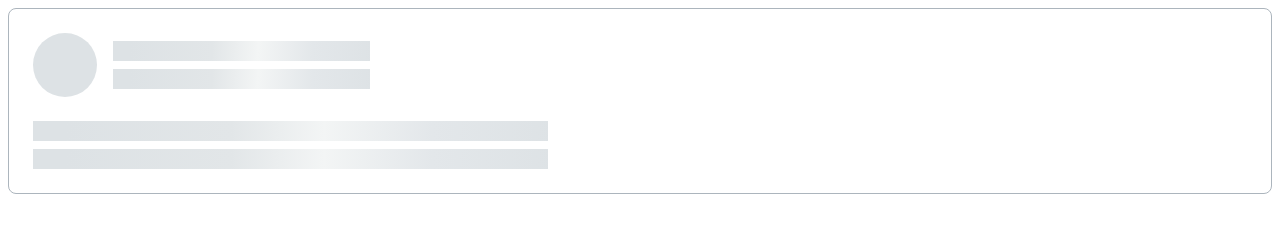
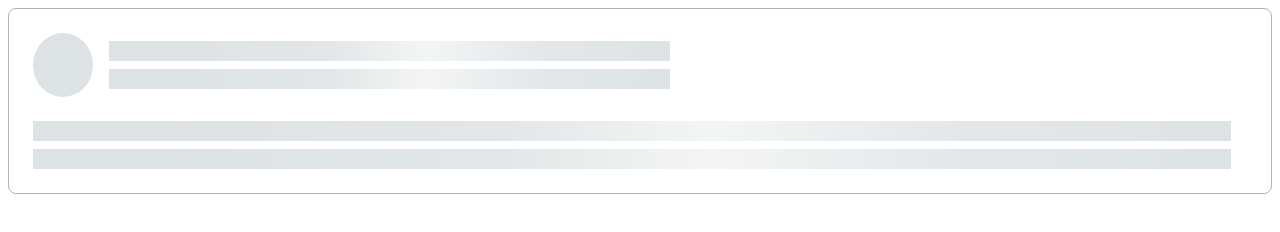
Before and after one commit to js-tasks-ru/htmlcss-20220616_maxim-b, a website: page 04-lection2/02-skeleton/index.html in a window 1280 px wide. Drawn offline with Linux system fonts and the light colour scheme.

Commit message:
Правки по замечаниям

```diff
--- a/04-lection2/02-skeleton/skeleton.css
+++ b/04-lection2/02-skeleton/skeleton.css
@@ -24,6 +24,7 @@
     display: flex;
     gap: 8px;
     flex-direction: column;
+    width: 100%;
 }
 
 .skeleton__avatar {
@@ -34,11 +35,11 @@
 }
 
 .skeleton__line {
-    width: 515px;
+    width: 100%;
     height: 20px;
     background: linear-gradient(92.51deg, var(--grey-2) 6.44%, var(--grey-5) 38.47%, var(--grey-6) 56.48%, var(--grey-7) 77.5%, var(--grey-2) 102.52%);
 }
 
 .skeleton__line_short {
-    width: 257px;
+    width: 50%;
 }
```
